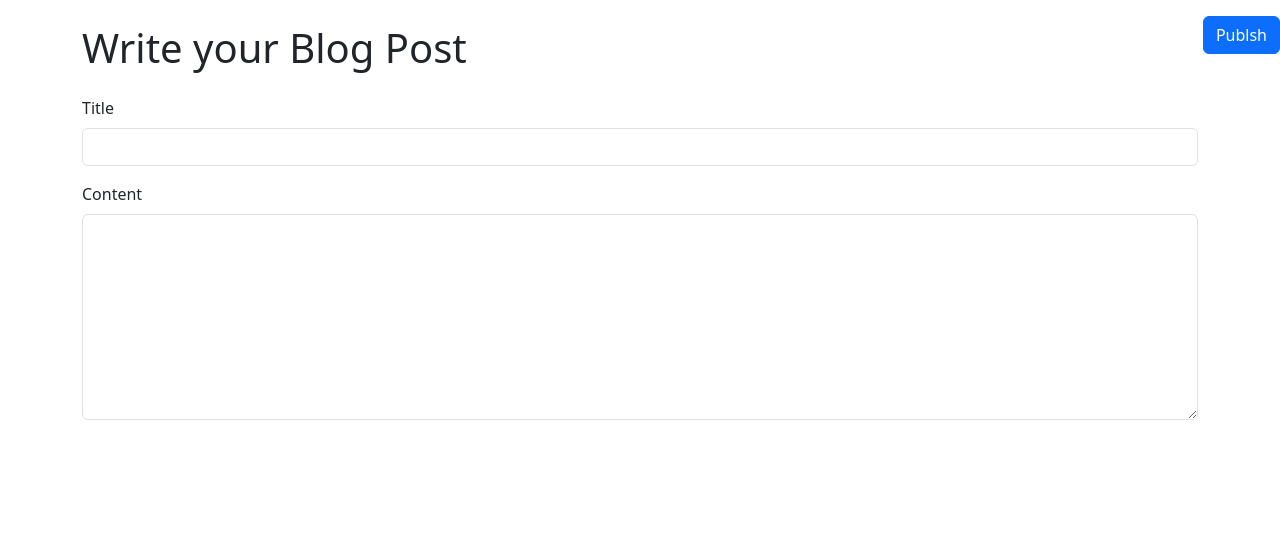
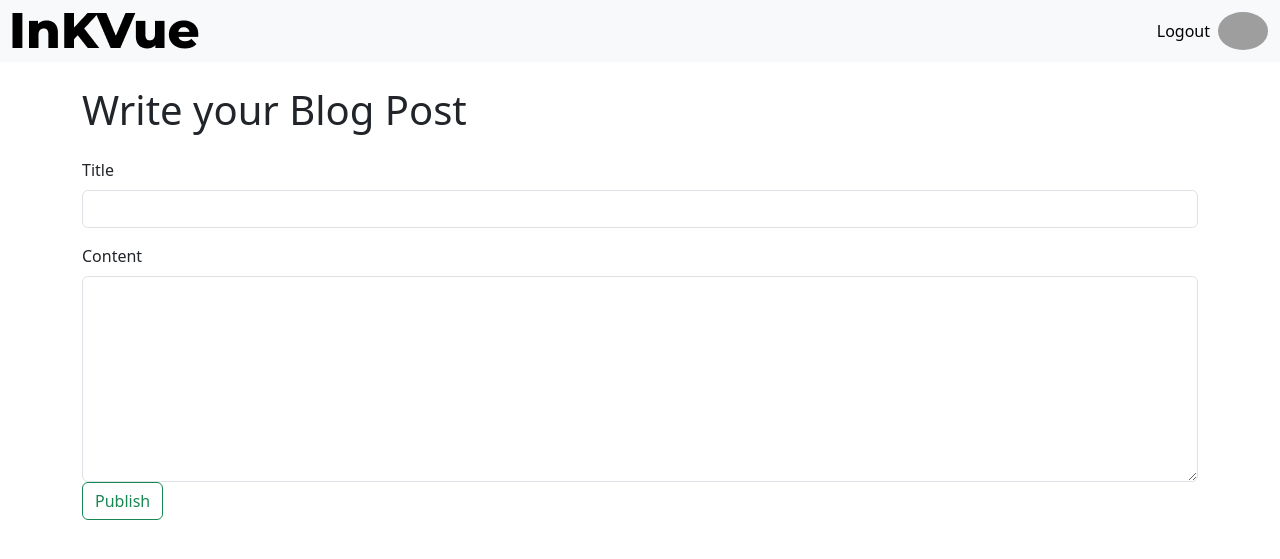
Before and after one commit to princeonyekah/blog_app, a Flask app: page /write in a window 1280 px wide. Shown: the top 559 px of the page. Run offline with Flask 3, Linux system fonts and the light colour scheme; parts of the project's set-up code (start-up, migrations or seed data) failed here and were passed over; some libraries are stand-ins or nearby versions; grey boxes are pictures that could not be loaded.

Commit message:
worked on the write.html file

```diff
--- /dev/null
+++ b/app/static/css/write.css
@@ -0,0 +1,3 @@
+/* .avatar{
+   width: 100%
+} */
--- a/app/templates/landing.html
+++ b/app/templates/landing.html
@@ -4,7 +4,7 @@
   <link rel="stylesheet" href="../static/css/landingstyles.css">
   <meta charset="utf-8">
   <meta name="viewport" content="width=device-width, initial-scale=1">
-  <title>Bootstrap demo</title>
+  <title>InkVue</title>
   <link href="https://cdn.jsdelivr.net/npm/bootstrap@5.3.2/dist/css/bootstrap.min.css" rel="stylesheet" integrity="sha384-T3c6CoIi6uLrA9TneNEoa7RxnatzjcDSCmG1MXxSR1GAsXEV/Dwwykc2MPK8M2HN" crossorigin="anonymous">
 
   <style>
--- a/app/templates/write.html
+++ b/app/templates/write.html
@@ -3,11 +3,36 @@
 <head>
     <meta charset="UTF-8">
     <meta name="viewport" content="width=device-width, initial-scale=1.0">
+    <link rel="stylesheet" href="../static/css/write.css">
     <link rel="stylesheet" href="{{ url_for('static', filename='css/bootstrap.min.css') }}">
     <link href="https://cdn.jsdelivr.net/npm/bootstrap@5.3.2/dist/css/bootstrap.min.css" rel="stylesheet" integrity="sha384-T3c6CoIi6uLrA9TneNEoa7RxnatzjcDSCmG1MXxSR1GAsXEV/Dwwykc2MPK8M2HN" crossorigin="anonymous">
     <title>{{ title }}</title>
 </head>
 <body>
+  <nav class="navbar navbar-expand-lg bg-light nav">
+    <div class="container-fluid">
+
+      <a class="navbar-brand" href="#"> <img src="../static/InKVue.png" alt="The InKVue Logo"></a>
+
+      <button class="navbar-toggler" type="button" data-bs-toggle="collapse" data-bs-target="#navbarSupportedContent" aria-controls="navbarSupportedContent" aria-expanded="false" aria-label="Toggle navigation">
+        <span class="navbar-toggler-icon"></span>
+      </button>
+      <div class="collapse navbar-collapse" id="navbarSupportedContent">
+        <ul class="navbar-nav ms-auto mb-2 mb-lg-0 ">
+
+            <li class="nav-item">
+              <a class="nav-link active" aria-current="page" href="/logout">Logout</a>
+            </li>
+
+          </ul>
+            <img src="https://mdbcdn.b-cdn.net/img/new/avatars/2.webp" class="avatar rounded-circle " style="width: 50px;"
+  alt="Avatar" />
+
+
+      </div>
+    </div>
+  </nav>
+
   <div class="container mt-4">
     <h1 class="mb-4">Write your Blog Post</h1>
 
@@ -20,10 +45,8 @@
       <div class="mb-3">
         <label for="post-content" class="form-label">Content</label>
         <textarea class="form-control" id="post-content" name="post_content" rows="8" required></textarea>
+        <button class="btn btn-outline-success" type="submit"> Publish </button>
       </div>
-      <nav class="position-absolute top-0 end-0 mt-3 ms-3">
-        <button type="submit" class="btn btn-primary">Publsh</button>
-    </nav>
     </form>
 
   </div>
```
Also changed, not shown: app/templates/moon.html (deleted, +0 -15 lines).
